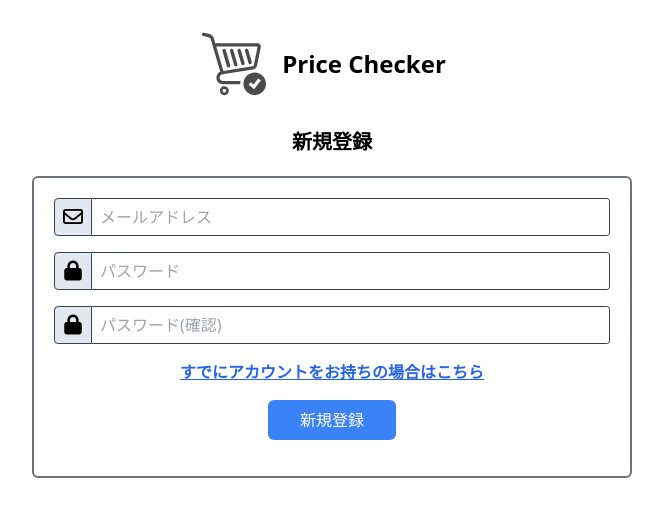
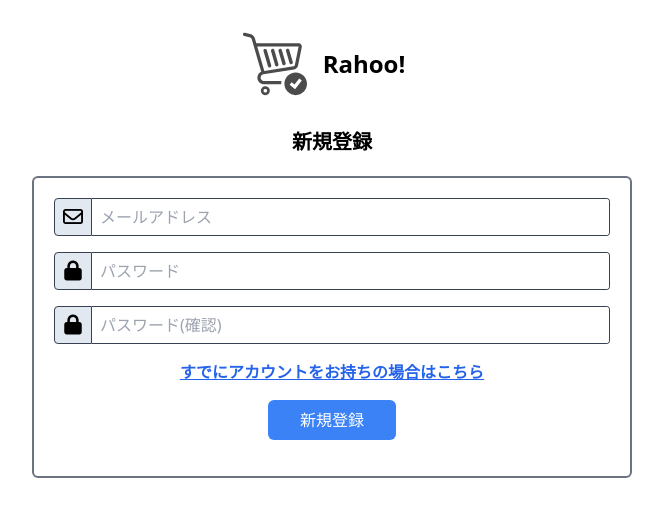
Before and after one commit to junt1458/price_checker_frontend, a Next.js app: page /signup in a window 1280 px wide. Shown: the top 516 px of the page, without its empty margins (308-971 px from the left). Built offline with nearby package versions, Linux system fonts and the light colour scheme.

Commit message:
プロジェクト名変更

```diff
--- a/src/components/header.tsx
+++ b/src/components/header.tsx
@@ -31,7 +31,7 @@ const Header: React.FunctionComponent = () => {
       <div className='flex h-[55px] w-screen items-center justify-between bg-slate-300 px-3 md:justify-start'>
         <div className='flex items-center'>
           <Image src='/static/Icon.svg' width='32' height='32' alt='logo' />
-          <span className='px-3 text-lg font-bold'>Price Checker</span>
+          <span className='px-3 text-lg font-bold'>Rahoo!</span>
         </div>
         <button className='inline md:hidden' type='button' onClick={() => setOpen((o) => !o)}>
           <div className='flex h-9 w-9 items-center justify-center rounded-md border border-gray-600 text-xl'>
--- a/src/pages/signup.tsx
+++ b/src/pages/signup.tsx
@@ -124,7 +124,7 @@ const SignupPage: NextPage = () => {
       <div className='mt-5 flex justify-center py-3'>
         <div className='justfy-center flex items-center'>
           <Image src='/static/Icon.svg' width={64} height={64} alt='Logo' />
-          <span className='px-4 text-2xl font-bold'>Price Checker</span>
+          <span className='px-4 text-2xl font-bold'>Rahoo!</span>
         </div>
       </div>
       <span className='my-5 block text-center text-xl font-bold'>新規登録</span>
```
